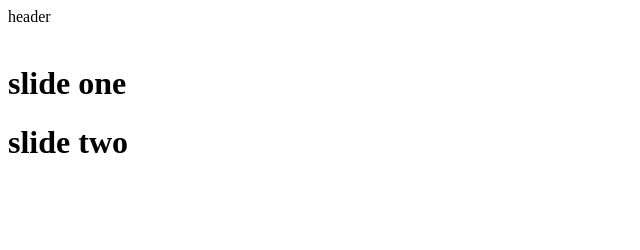
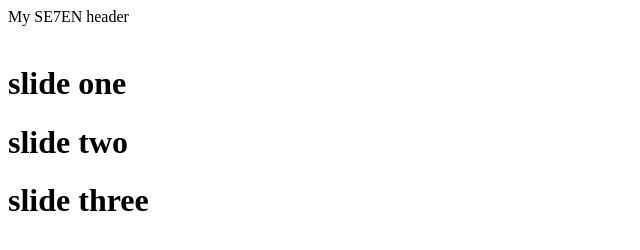
Before and after one commit to Abolfazl-learning/GIT-Project-1---Copy, a plain HTML site: page Index.html in a window 1280 px wide. Shown: the whole page, without its empty margins (0-640 px from the left). Drawn offline with Linux system fonts and the light colour scheme.

Commit message:
some change in dev

```diff
--- a/Index.html
+++ b/Index.html
@@ -7,7 +7,7 @@
 </head>
 <body>
    <header>
-        header
+        My SE7EN header
    </header>
    <dev class="banner">
      <img src="banner.jpg" alt="">
@@ -15,6 +15,7 @@
    <div class="slider">
         <h1>slide one</h1>
         <h1>slide two</h1>
+        <h1>slide three</h1>
    </div>
 </body>
 </html>
```
